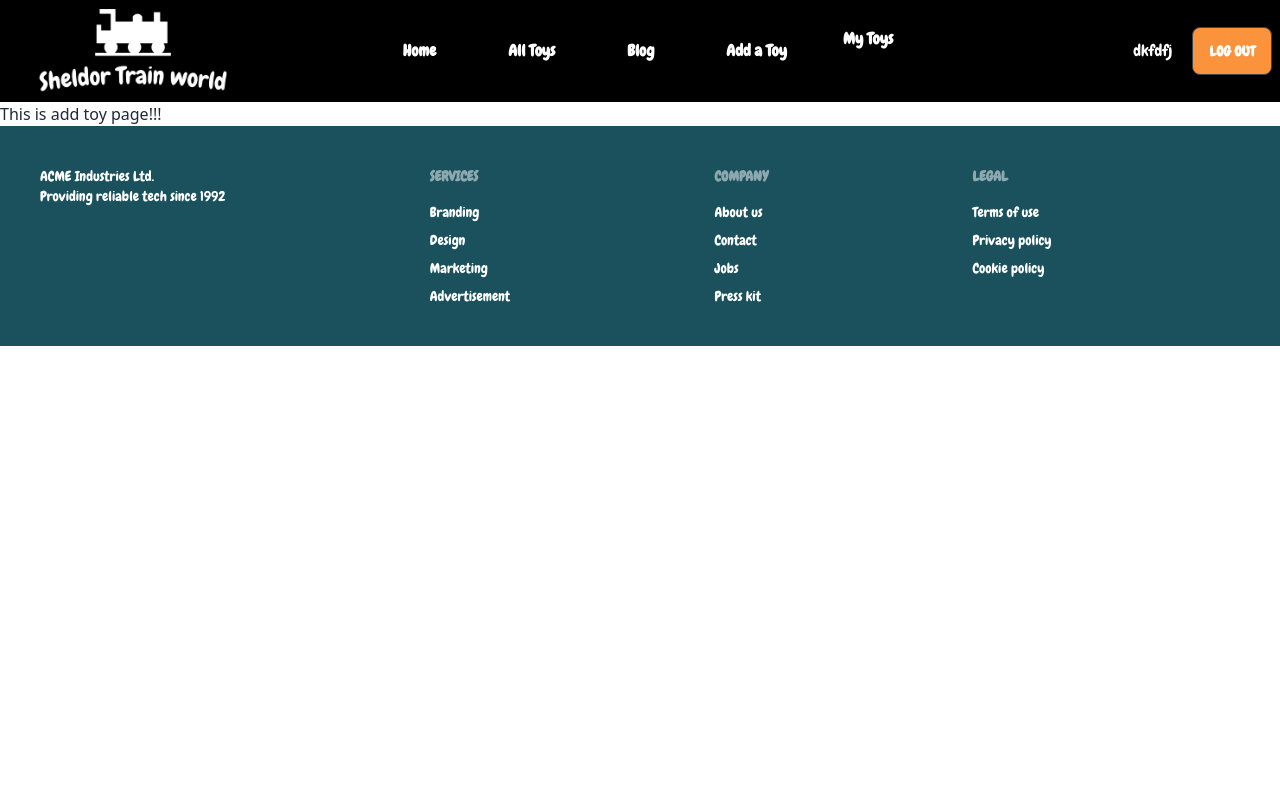
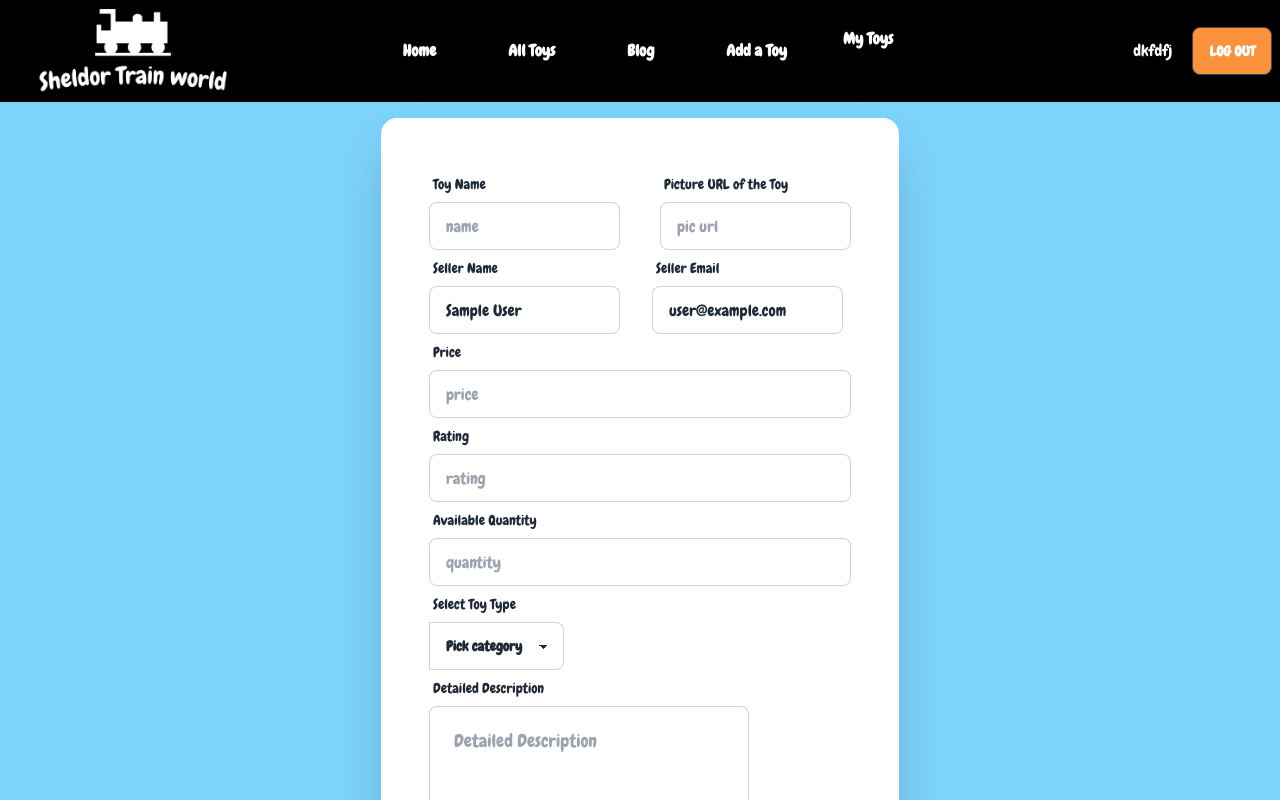
Before and after one commit to saleheen22/Sheldor-Train-World-Client, a React (Vite) app: page /addtoy in a window 1280 px wide. Shown: the top 800 px of the page. Built offline with nearby package versions, Linux system fonts and the light colour scheme; no server answers; sample sign-in values are in the browser's storage.

Commit message:
Add a toy page's client side form making done

```diff
--- a/src/components/Addtoy/Addtoy.jsx
+++ b/src/components/Addtoy/Addtoy.jsx
@@ -1,7 +1,131 @@
+import { useContext } from "react";
+import { AuthContext } from "../provider/AuthProvider";
+
 const Addtoy = () => {
+
+    const {user} = useContext(AuthContext);
+    console.log(user);
+    const handleAddToy = event => {
+        event.preventDefault();
+        const form = event.target;
+        const name = form.name.value;
+        const img  = form.pic.value;
+        const sellerName = form.sellerName.value;
+        const sellerEmail = form.sellerEmail.value;
+        const price = form.price.value;
+        const type = form.type.value;
+        const rating = form.rating.value;
+        const description = form.details.value;
+        const quantity = form.quantity.value;
+        form.reset();
+
+        console.log(name, img, sellerEmail, sellerName, price, quantity, type, rating, description);
+
+    }
+
     return (
-        <div>
-            <h2>This is add toy page!!!</h2>
+        <div className="w-name">
+            <div className="hero  bg-sky-300">
+                <div className="hero-content flex-col lg:flex-row-reverse ">
+
+                    <div className="card flex-shrink-0 w-full min-w-full shadow-2xl bg-base-100">
+                        <div className="card-body w-full p-12">
+                            <form className="w-full" onSubmit={handleAddToy}>
+                                <div className="form-control grid md: grid-cols-2 gap-10">
+                                    <div>
+                                        <label className="label">
+                                            <span className="label-text">Toy Name</span>
+                                        </label>
+                                        <input type="text" placeholder="name"
+                                            name="name"
+                                            className="input input-bordered" />
+                                    </div>
+                                    <div>
+                                        <label className="label">
+                                            <span className="label-text">Picture URL of the Toy</span>
+                                        </label>
+                                        <input type="url" placeholder="pic url"
+                                            name="pic"
+                                            className="input input-bordered" />
+                                    </div>
+                                </div>
+
+                                <div className="form-control grid md:grid-cols-2 gap-6">
+                                    <div>
+                                        <label className="label">
+                                            <span className="label-text">Seller Name</span>
+                                        </label>
+                                        <input type="text" defaultValue={user
+                                        ?.displayName
+                                    }  placeholder="Seller Name"
+                                            name="sellerName"
+                                            className="input input-bordered" />
+                                    </div>
+                                    <div>
+                                        <label className="label">
+                                            <span className="label-text">Seller Email</span>
+                                        </label>
+                                        <input type="email" placeholder="Seller email"
+                                            name="sellerEmail" defaultValue={user?.email}
+                                            className="input input-bordered" />
+                                    </div>
+                                </div>
+                                <div className="form-control">
+                                    <label className="label">
+                                        <span className="label-text">Price</span>
+                                    </label>
+                                    <input type="number" placeholder="price"
+                                        name="price"
+                                        className="input input-bordered" />
+                                </div>
+                                <div className="form-control">
+                                    <label className="label">
+                                        <span className="label-text">Rating</span>
+                                    </label>
+                                    <input type="text" placeholder="rating"
+                                        name="rating"
+                                        className="input input-bordered" />
+                                </div>
+                                <div className="form-control">
+                                    <label className="label">
+                                        <span className="label-text">Available Quantity</span>
+                                    </label>
+                                    <input type="number" placeholder="quantity"
+                                        name="quantity"
+                                        className="input input-bordered" />
+                                </div>
+
+                                <div className="form-control">
+                                    <label className="label">
+                                        <span className="label-text">Select Toy Type</span>
+                                    </label>
+                                    <div className="input-group">
+                                        <select name="type" className="select select-bordered">
+                                            <option disabled selected>Pick category</option>
+                                            <option>Bullet</option>
+                                            <option>Steam Engine</option>
+                                            <option>Disney</option>
+                                        </select>
+                                    </div>
+                                </div>
+
+
+                                <div className="form-control">
+                                    <label className="label">
+                                        <span className="label-text">Detailed Description</span>
+                                    </label>
+                                    <textarea name="details" placeholder="Detailed Description" className="textarea textarea-bordered textarea-lg w-full max-w-xs" ></textarea>
+                                </div>
+
+
+                                <div className="form-control mt-6">
+                                    <button className="btn bg-orange-400 border-none">Login</button>
+                                </div>
+                            </form>
+                        </div>
+                    </div>
+                </div>
+            </div>
         </div>
     );
 };
```
